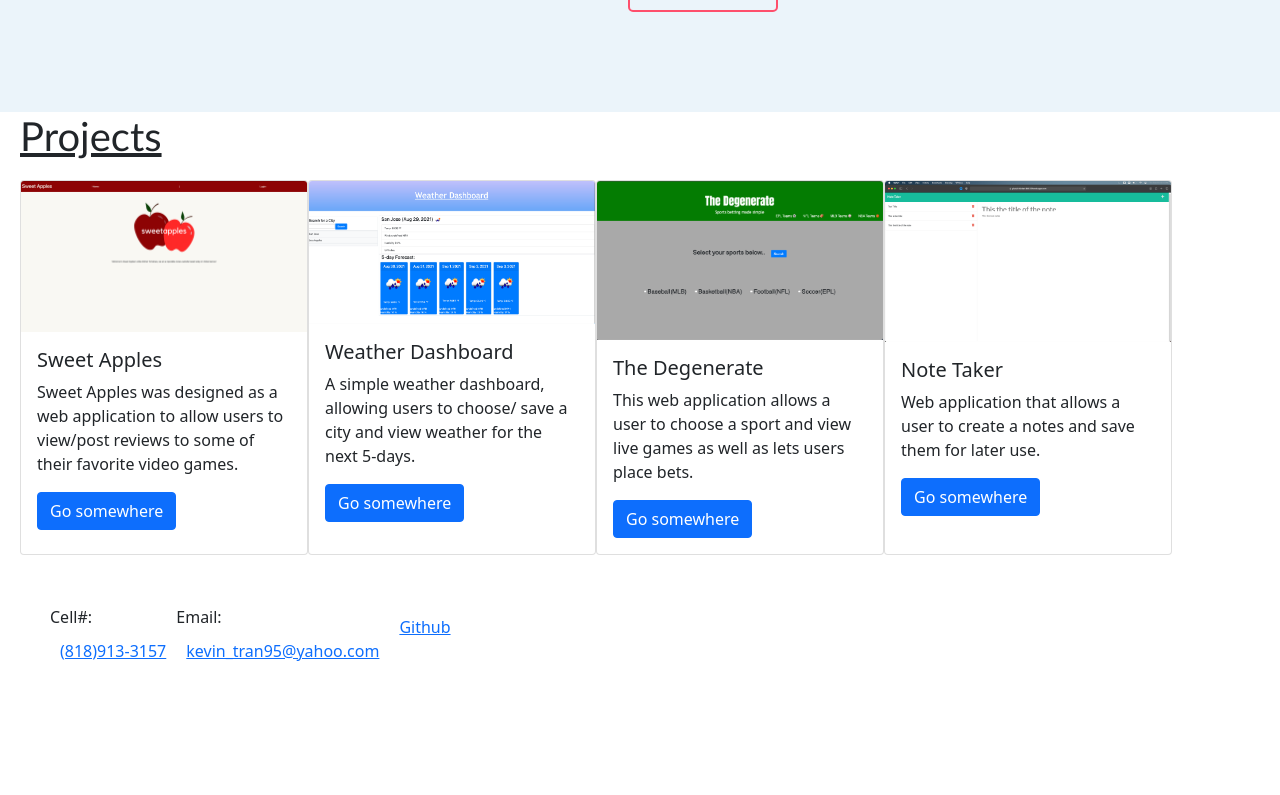
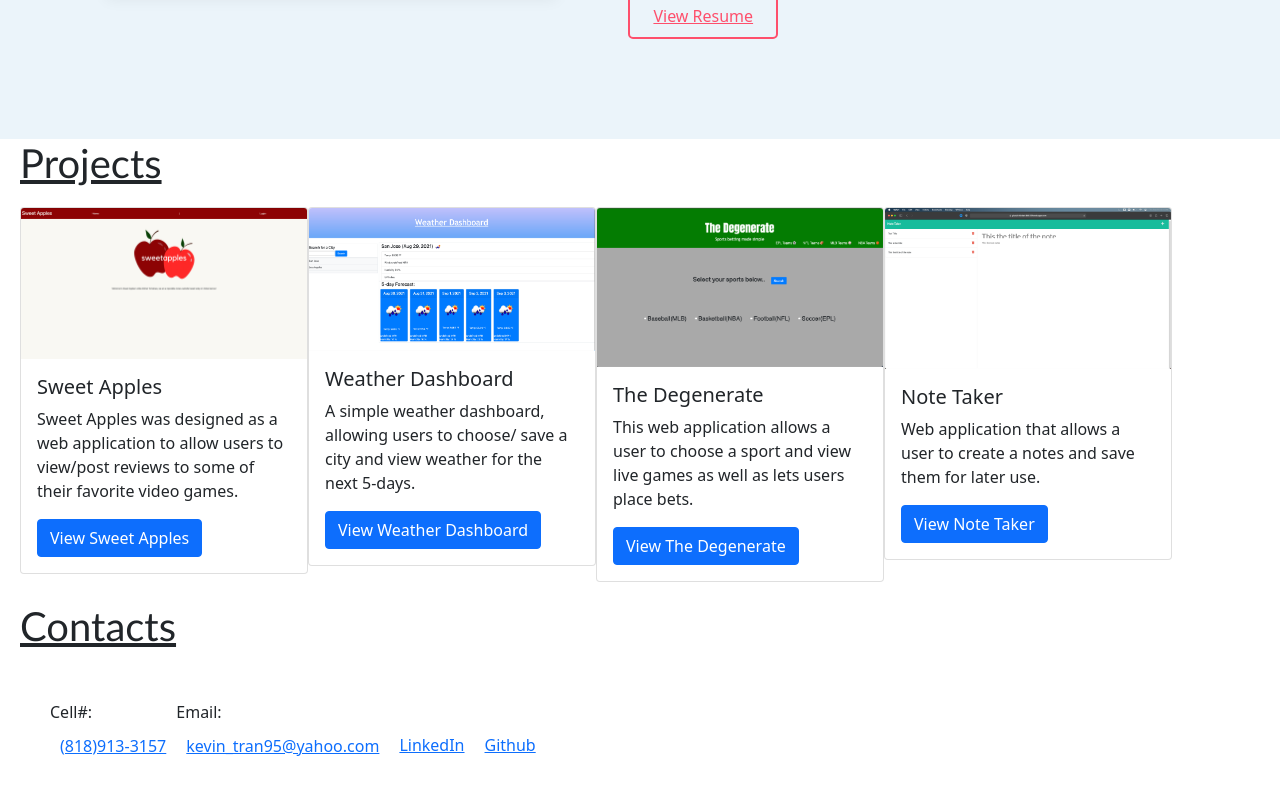
Before and after one commit to kevintran95/KevinTran-react-portfolio, a React (Create React App) app in the folder my-app/: page / in a window 1280 px wide. Shown: the part 527-1322 px from the top of the page. Before the commit the page ends 1266 px from the top, so only its background shows below. Built offline with nearby package versions, Linux system fonts and the light colour scheme.

Commit message:
added styling to cards

```diff
--- a/my-app/src/App.css
+++ b/my-app/src/App.css
@@ -1,4 +1,4 @@
-/* Navbar */
+/* -------------------------------------------Navbar------------------------------------------- */
 a {
   display: flex;
   flex: wrap;
@@ -10,7 +10,7 @@ a {
 
 
 
-/* About Section */
+/* -------------------------------------------About Section------------------------------------------- */
 
 .avatar {
   width: 50%;
@@ -158,7 +158,7 @@ a {
     color: #fe4f6c;
 }
 
-/* Project Section */
+/* -------------------------------------------Project Section------------------------------------------- */
 .box {
   margin: 20px;
 }
@@ -176,12 +176,41 @@ h1 {
   text-decoration: underline;
 }
 
+.project-img {
+  display: flex;
+  flex: wrap;
+  margin: 20px;
+}
 
-/* Contact Section */
+.project1:hover {
+  transform: scale(1.2);
+  z-index: 1;
+  transition: transform .2s;
+}
+
+.project2:hover {
+  transform: scale(1.2);
+  z-index: 1;
+  transition: transform .2s;
+}
+
+.project3:hover {
+  transform: scale(1.2);
+  z-index: 1;
+  transition: transform .2s;
+}
+
+.project4:hover {
+  transform: scale(1.2);
+  z-index: 1;
+  transition: transform .2s;
+}
+
+
+/* -------------------------------------------Contact Section------------------------------------------- */
 
 .contact {
   margin: 20px;
-
 }
 
 address {
@@ -189,11 +218,8 @@ address {
   flex: wrap;
   flex-direction: row;
   padding: 30px
-
 }
 
-.project-img {
-  display: flex;
-  flex: wrap;
-  margin: 20px;
+.links {
+  margin-top:23px;
 }
--- a/my-app/src/App.js
+++ b/my-app/src/App.js
@@ -15,6 +15,7 @@ function App() {
       <About />
       <h1>Projects</h1>
       <Projects />
+      <h1>Contacts</h1>
       <Contact />
 
 
--- a/my-app/src/components/About.js
+++ b/my-app/src/components/About.js
@@ -11,8 +11,8 @@ const About = () => {
                 <div className="about-text">
                     <h3 className="dark-color">My Name is Kevin Tran</h3>
                     <h4 className="theme-color"> Full-Stack Developer</h4>
-                    <p> I am currently located in Los Angeles, California. I graduated from California State University, Northridge with a bachelors degree in Psychology (Go Matadors!). Software and coding has always been very interesting to me and working at a big tech company has always been a huge goal of mine.</p>
-                    <p>I am currently learning coding @UCLA and proficient in the following languages: JavaScript, Node.Js, Express.Js, and React </p>
+                    <p> I am currently located in Los Angeles, California and graduated from California State University, Northridge with a bachelors degree in Psychology (Go Matadors!). Software and coding has always been very interesting to me and working at a big tech company has always been a huge goal of mine.</p>
+                    <p>I am currently learning coding @UCLA and proficient in the following languages: HTML, CSS, JavaScript, Node.Js, Express.Js, and React </p>
                     <div className="btn-bar">
                         {/* <a className="px-btn theme" href="#">View Projects</a> */}
                         <a className="px-btn theme-t" href={resume} alt="">View Resume</a>
@@ -21,7 +21,7 @@ const About = () => {
             </div>
             <div className="col-lg-5 text-center">
                 <div className="about-img">
-                    <img className="avatar" src={avatar}/>
+                    <img className="avatar" src={avatar} alt="profile-picture"/>
                 </div>
             </div>
         </div>
--- a/my-app/src/components/Contact.js
+++ b/my-app/src/components/Contact.js
@@ -6,8 +6,8 @@ function Contact() {
       <address>
         <p>Cell#: <a href="tel:+8189133157">(818)913-3157</a></p>
         <p>Email: <a href="mailto:kevin_tran95@yahoo.com">kevin_tran95@yahoo.com</a></p>
-
-        <a href="https://github.com/kevintran95">Github</a>
+        <a className="links" target="_blank" href="https://www.linkedin.com/in/kevin-tran-256a80201">LinkedIn</a>
+        <a className="links" target="_blank" href="https://github.com/kevintran95">Github</a>
       </address>
 
     </div>
--- a/my-app/src/components/Navbar.js
+++ b/my-app/src/components/Navbar.js
@@ -15,7 +15,7 @@ const Navbar = () => {
             <a className="nav-link" href="#about">About</a>
           </li>
           <li className="nav-item">
-            <a className="nav-link" href="#Projects">Projects</a>
+            <a className="nav-link" href="#projects">Projects</a>
           </li>
           <li className="nav-item">
             <a className="nav-link" href="#contacts">Contact</a>
--- a/my-app/src/components/Projects.js
+++ b/my-app/src/components/Projects.js
@@ -1,61 +1,92 @@
-import React from 'react';
-import { Card } from 'react-bootstrap';
-import { Button } from 'react-bootstrap'
-import sweetApples from '../assets/sweetapples.png';
-import weatherDash from '../assets/weatherdash.png';
-import notetaker from '../assets/notetaker.png';
-import theDegenerate from '../assets/thedegenerate.png';
-
+import React from "react";
+import { Card } from "react-bootstrap";
+import { Button } from "react-bootstrap";
+import sweetApples from "../assets/sweetapples.png";
+import weatherDash from "../assets/weatherdash.png";
+import notetaker from "../assets/notetaker.png";
+import theDegenerate from "../assets/thedegenerate.png";
 
 const Projects = () => {
   return (
-    <div className= "project-img">
-      <Card style={{ width: '18rem' }}>
+    <div className="project-img" id="projects">
+      <div className="project1">
+        <Card style={{ width: "18rem" }}>
           <Card.Img variant="top" src={sweetApples} />
           <Card.Body>
             <Card.Title>Sweet Apples</Card.Title>
             <Card.Text>
-          Sweet Apples was designed as a web application to allow users to view/post reviews to some of their favorite video games.
+              Sweet Apples was designed as a web application to allow users to
+              view/post reviews to some of their favorite video games.
             </Card.Text>
-          <Button variant="primary" href="https://ancient-plains-02897.herokuapp.com/" target="_blank">Go somewhere</Button>
+            <Button
+              variant="primary"
+              href="https://ancient-plains-02897.herokuapp.com/"
+              target="_blank"
+            >
+              View Sweet Apples
+            </Button>
           </Card.Body>
         </Card>
-
-      <Card style={{ width: '18rem' }}>
-        <Card.Img variant="top" src={ weatherDash } />
+      </div>
+      <div className="project2">
+        <Card style={{ width: "18rem" }}>
+          <Card.Img variant="top" src={weatherDash} />
           <Card.Body>
             <Card.Title>Weather Dashboard</Card.Title>
             <Card.Text>
-          A simple weather dashboard, allowing users to choose/ save a city and view weather for the next 5-days.
+              A simple weather dashboard, allowing users to choose/ save a city
+              and view weather for the next 5-days.
             </Card.Text>
-          <Button variant="primary" href="https://kevintran95.github.io/weather-dashboard/" target="_blank">Go somewhere</Button>
+            <Button
+              variant="primary"
+              href="https://kevintran95.github.io/weather-dashboard/"
+              target="_blank"
+            >
+              View Weather Dashboard
+            </Button>
           </Card.Body>
         </Card>
-
-      <Card style={{ width: '18rem' }}>
-        <Card.Img variant="top" src={ theDegenerate } />
+      </div>
+      <div className="project3">
+        <Card style={{ width: "18rem" }}>
+          <Card.Img variant="top" src={theDegenerate} />
           <Card.Body>
             <Card.Title>The Degenerate</Card.Title>
             <Card.Text>
-          This web application allows a user to choose a sport and view live games as well as lets users place bets.
+              This web application allows a user to choose a sport and view live
+              games as well as lets users place bets.
             </Card.Text>
-          <Button variant="primary" href="https://syackzan.github.io/The-Degenerate/" target="_blank">Go somewhere</Button>
+            <Button
+              variant="primary"
+              href="https://syackzan.github.io/The-Degenerate/"
+              target="_blank"
+            >
+              View The Degenerate
+            </Button>
           </Card.Body>
         </Card>
-
-      <Card style={{ width: '18rem' }}>
-        <Card.Img variant="top" src={ notetaker } />
+      </div>
+      <div className="project4">
+        <Card style={{ width: "18rem" }}>
+          <Card.Img variant="top" src={notetaker} />
           <Card.Body>
             <Card.Title>Note Taker</Card.Title>
             <Card.Text>
-          Web application that allows a user to create a notes and save them for later use.
+              Web application that allows a user to create a notes and save them
+              for later use.
             </Card.Text>
-          <Button variant="primary" href="https://glacial-thicket-94833.herokuapp.com" target="_blank">Go somewhere</Button>
+            <Button
+              variant="primary"
+              href="https://glacial-thicket-94833.herokuapp.com"
+              target="_blank"
+            >
+              View Note Taker
+            </Button>
           </Card.Body>
         </Card>
+      </div>
+    </div>
+  );
+};
 
-    </div>
-  )
-}
-
-export default Projects
+export default Projects;
```
Lines whose indentation alone changed are shown as unchanged.
